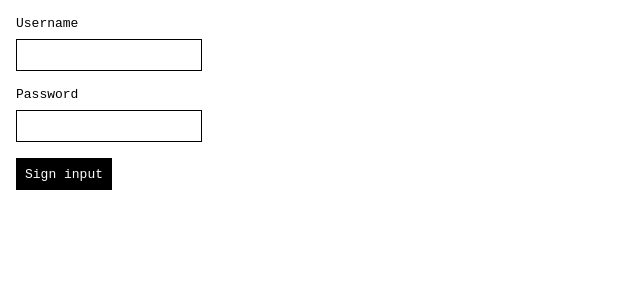
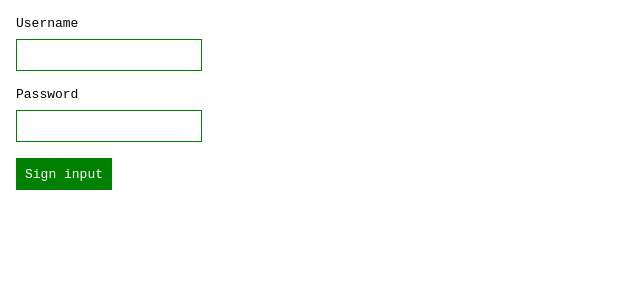
Before and after one commit to Marlxton/algebra-os-fe-dev-02-22, a React (Create React App) app: page / in a window 1280 px wide. Shown: the top 300 px of the page, without its empty margins (0-640 px from the left). Built offline with nearby package versions, Linux system fonts and the light colour scheme.

Commit message:
Update colours

```diff
--- a/src/App.css
+++ b/src/App.css
@@ -10,14 +10,14 @@
   margin-bottom: 8px;
 }
 .input {
-  border: 1px solid black;
+  border: 1px solid green;
   min-height: 32px;
   padding: 0 8px;
 }
 
 .button {
-  border: 1px solid black;
-  background-color: black;
+  border: 1px solid green;
+  background-color: green;
   color: white;
   min-height: 32px;
   padding: 0 8px;
```
